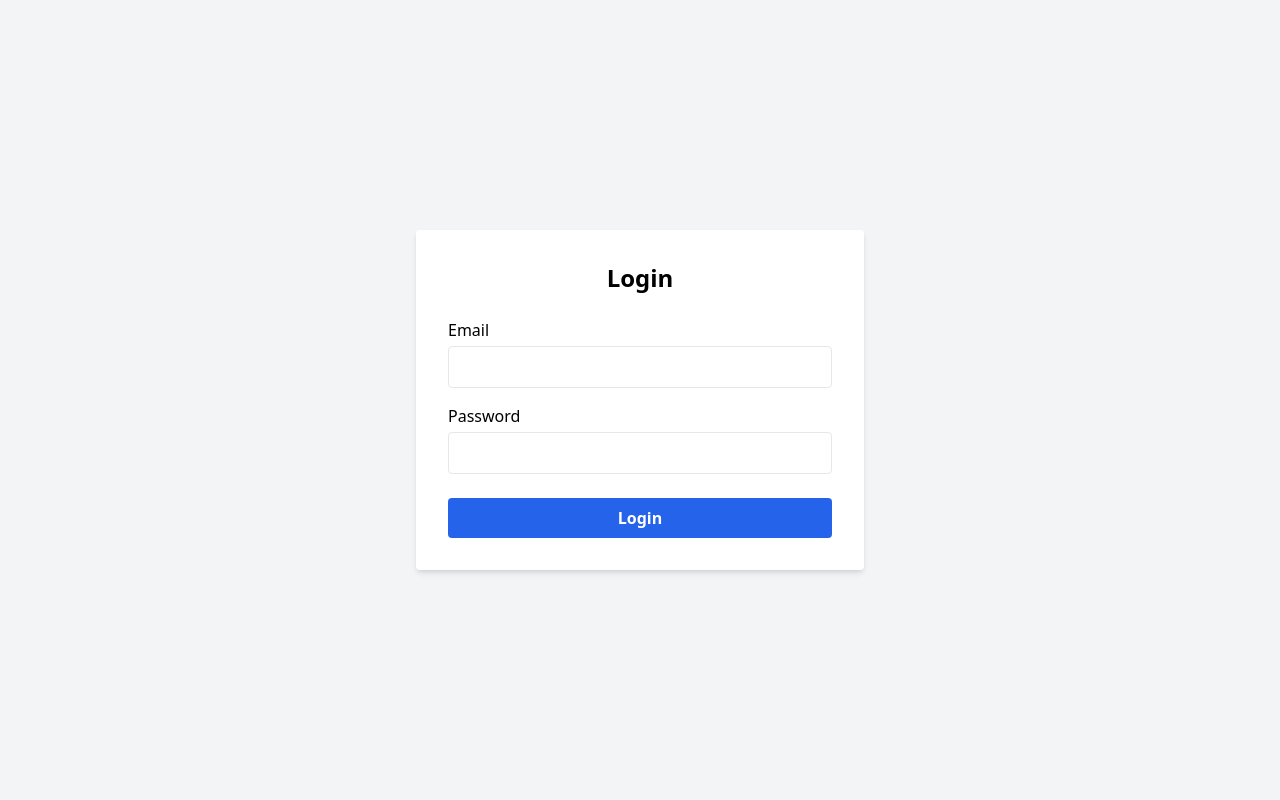
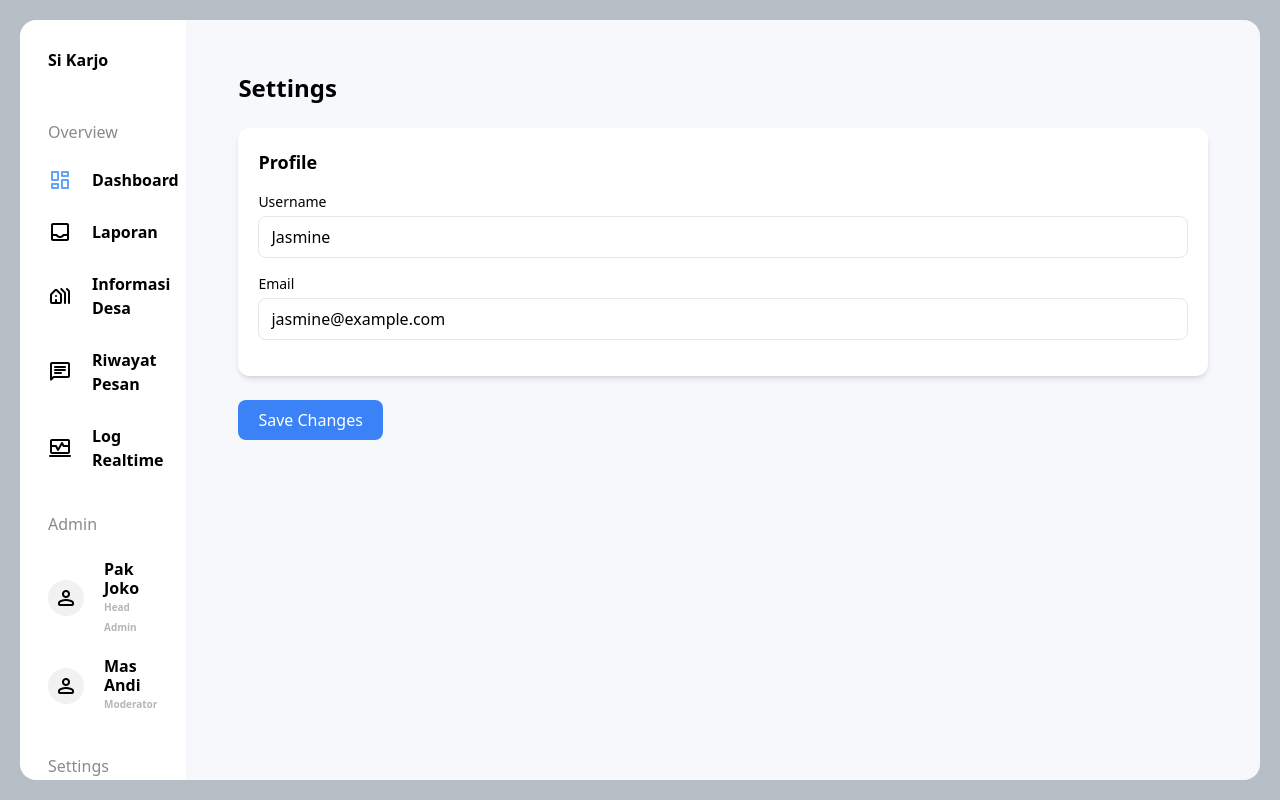
Before and after one commit to Proyek-PKM/fe-website-kalirejo, a React (Vite) app: page /settings in a window 1280 px wide. Before the commit this address led to /login. Built offline with nearby package versions, Linux system fonts and the light colour scheme.

Commit message:
settings

```diff
--- a/package.json
+++ b/package.json
@@ -22,6 +22,7 @@
     "@types/next": "^8.0.7",
     "@types/react": "^19.1.8",
     "@types/react-dom": "^19.1.6",
+    "@types/recharts": "^1.8.29",
     "@vitejs/plugin-react": "^4.6.0",
     "autoprefixer": "^10.4.21",
     "eslint": "^9.30.1",
--- a/src/App.tsx
+++ b/src/App.tsx
@@ -1,4 +1,3 @@
-// src/App.tsx
 import {
   BrowserRouter as Router,
   Routes,
@@ -14,31 +13,27 @@ import RiwayatPesan from "./pages/RiwayatPesan";
 import LogRealtime from "./pages/LogRealTime";
 import Login from "./pages/Login";
 import Logout from "./pages/Logout";
+import Settings from "./pages/Settings";
 
 const App = () => {
   const isAuthenticated = !!localStorage.getItem("user");
-  if (isAuthenticated) {
-    console.log("hell");
-  }
+
   return (
     <Router>
       <Routes>
-        {/* Login route */}
         <Route path="/login" element={<Login />} />
         <Route path="/logout" element={<Logout />} />
 
-        {/* Protected routes */}
-        {/* {!isAuthenticated ? ( */}
         <Route path="/" element={<DashboardLayout />}>
           <Route index element={<Dashboard />} />
           <Route path="informasi-desa" element={<InformasiDesa />} />
           <Route path="laporan" element={<Laporan />} />
           <Route path="riwayat-pesan" element={<RiwayatPesan />} />
           <Route path="log-realtime" element={<LogRealtime />} />
+          <Route path="settings" element={<Settings />} /> {/* ⬅️ rute baru */}
         </Route>
-        {/* ) : ( */}
+
         <Route path="*" element={<Navigate to="/login" replace />} />
-        {/* )} */}
       </Routes>
     </Router>
   );
--- a/src/components/DashboardLayout.tsx
+++ b/src/components/DashboardLayout.tsx
@@ -109,15 +109,20 @@ function DashboardLayout() {
                 </ul>
               </div>
             </div>
+
+            {/* Bagian Settings & Logout */}
             <div>
               <h1 className="mb-6 text-[1rem] font-medium text-[#8a8a8a] capitalize">
                 settings
               </h1>
               <div className="flex flex-col gap-4">
-                <div className="flex items-center gap-3 font-bold cursor-pointer">
+                <Link
+                  to="/settings"
+                  className="flex items-center gap-3 font-bold cursor-pointer hover:text-[#6b6b6b]"
+                >
                   <span className="material-symbols-rounded">settings</span>
                   settings
-                </div>
+                </Link>
                 <div
                   onClick={handleLogout}
                   className="flex items-center gap-3 font-bold text-red-600 cursor-pointer"
@@ -129,7 +134,7 @@ function DashboardLayout() {
             </div>
           </aside>
 
-          {/* Main Content */}
+          {/* Konten Utama */}
           <main className="flex-1 bg-[#f6f8fc] p-7 overflow-y-auto h-full">
             <Outlet />
           </main>
--- a/src/pages/Dashboard.tsx
+++ b/src/pages/Dashboard.tsx
@@ -6,7 +6,6 @@ function Dashboard() {
       <h1 className="text-3xl font-bold text-gray-800 mb-6">Dashboard Admin</h1>
 
       <div className="grid grid-cols-1 md:grid-cols-2 lg:grid-cols-3 gap-6">
-        {/* Card 1 */}
         <div className="bg-white p-6 rounded-2xl shadow-md border border-gray-200">
           <h2 className="text-lg font-semibold text-gray-700 mb-2">
             Total Nomor Terdaftar
@@ -14,7 +13,6 @@ function Dashboard() {
           <p className="text-3xl font-bold text-blue-600">120</p>
         </div>
 
-        {/* Card 2 */}
         <div className="bg-white p-6 rounded-2xl shadow-md border border-gray-200">
           <h2 className="text-lg font-semibold text-gray-700 mb-2">
             Total Warga
@@ -22,7 +20,6 @@ function Dashboard() {
           <p className="text-3xl font-bold text-green-600">350</p>
         </div>
 
-        {/* Card 3 */}
         <div className="bg-white p-6 rounded-2xl shadow-md border border-gray-200">
           <h2 className="text-lg font-semibold text-gray-700 mb-2">
             Total Admin
--- a/src/pages/Logout.tsx
+++ b/src/pages/Logout.tsx
@@ -1,4 +1,3 @@
-// src/pages/Logout.tsx
 import { useEffect } from "react";
 import { useNavigate } from "react-router-dom";
 
--- /dev/null
+++ b/src/pages/Settings.tsx
@@ -0,0 +1,49 @@
+import React, { useState } from "react";
+
+const Settings: React.FC = () => {
+  const [username, setUsername] = useState("Jasmine");
+  const [email, setEmail] = useState("jasmine@example.com");
+
+  const handleSave = () => {
+    alert("Settings saved!");
+  };
+
+  return (
+    <div className="p-6">
+      <h1 className="text-2xl font-semibold mb-6">Settings</h1>
+
+      <div className="bg-white rounded-xl shadow-md p-5 mb-6">
+        <h2 className="text-lg font-semibold mb-4">Profile</h2>
+
+        <div className="mb-4">
+          <label className="block text-sm font-medium mb-1">Username</label>
+          <input
+            type="text"
+            value={username}
+            onChange={(e) => setUsername(e.target.value)}
+            className="border rounded-lg px-3 py-2 w-full"
+          />
+        </div>
+
+        <div className="mb-4">
+          <label className="block text-sm font-medium mb-1">Email</label>
+          <input
+            type="email"
+            value={email}
+            onChange={(e) => setEmail(e.target.value)}
+            className="border rounded-lg px-3 py-2 w-full"
+          />
+        </div>
+      </div>
+
+      <button
+        onClick={handleSave}
+        className="bg-blue-500 text-white px-5 py-2 rounded-lg hover:bg-blue-600 transition"
+      >
+        Save Changes
+      </button>
+    </div>
+  );
+};
+
+export default Settings;
```
Also changed, not shown: 1 other file (tests, documents, lock files or other folders).
